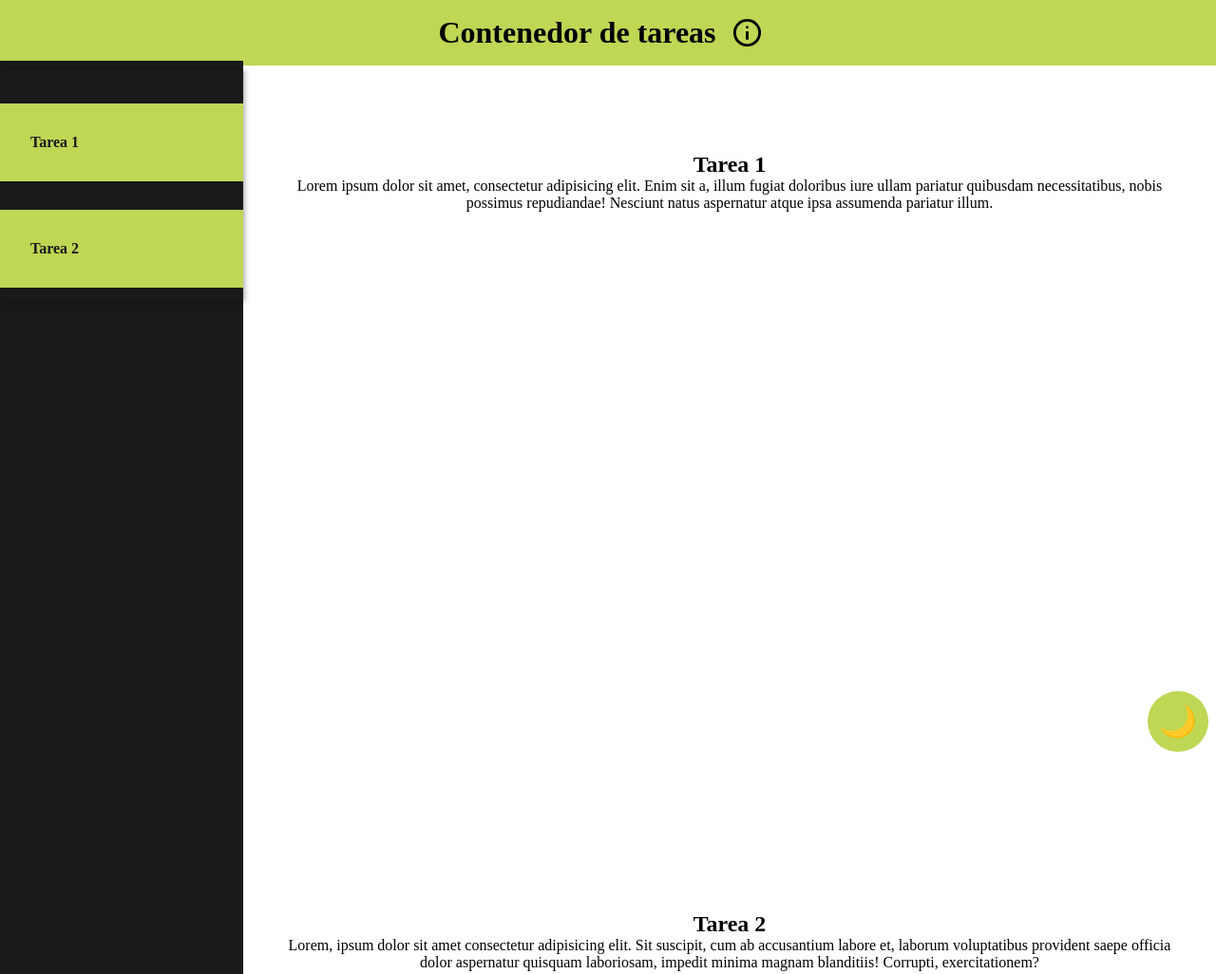
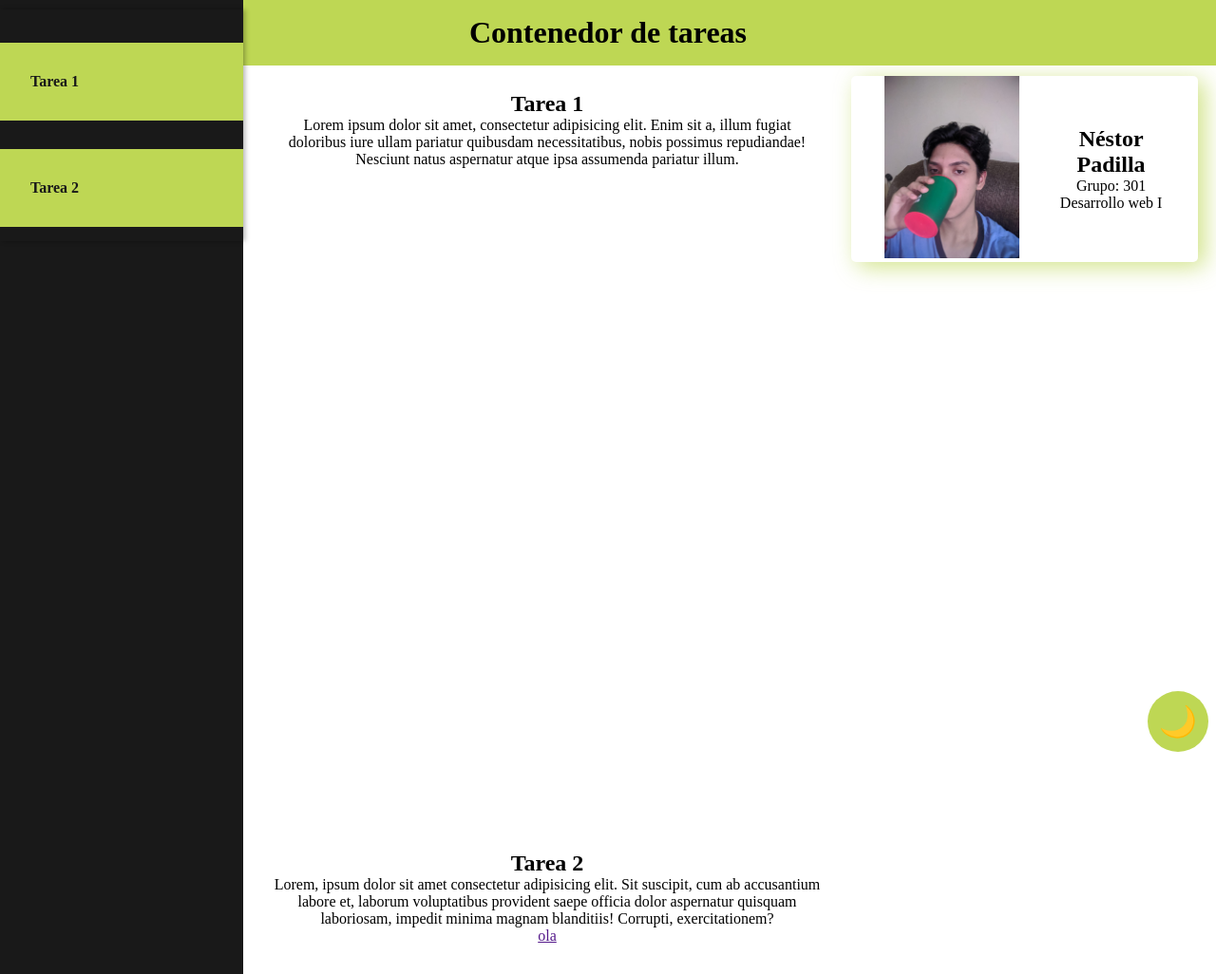
Before and after one commit to netor98/practicas-web, a website with bundled scripts: page public/index.html in a window 1280 px wide. Shown: the top 1026 px of the page at 95% size. Built offline with nearby package versions, Linux system fonts and the light colour scheme.

Commit message:
Practice 1 finished

```diff
--- a/public/index.html
+++ b/public/index.html
@@ -11,7 +11,6 @@
     <body>
         <header class="title" dark-theme>
             <h1>Contenedor de tareas</h1>
-            <img src="info_FILL0_wght400_GRAD0_opsz24.svg" />
         </header>
         <main>
             <div class="section" id="seccion1" data-scroll-spy>
@@ -24,13 +23,16 @@
             </div>
 
             <div class="section" id="seccion2" data-scroll-spy>
-                <h2>Tarea 2</h2>
-                <p>
-                    Lorem, ipsum dolor sit amet consectetur adipisicing elit. Sit suscipit, cum ab
-                    accusantium labore et, laborum voluptatibus provident saepe officia dolor
-                    aspernatur quisquam laboriosam, impedit minima magnam blanditiis! Corrupti,
-                    exercitationem?
-                </p>
+                <div>
+                    <h2>Tarea 2</h2>
+                    <p>
+                        Lorem, ipsum dolor sit amet consectetur adipisicing elit. Sit suscipit, cum
+                        ab accusantium labore et, laborum voluptatibus provident saepe officia dolor
+                        aspernatur quisquam laboriosam, impedit minima magnam blanditiis! Corrupti,
+                        exercitationem?
+                    </p>
+                    <a href="">ola</a>
+                </div>
             </div>
 
             <button class="panel-btn hamburger">
@@ -42,6 +44,19 @@
             <button class="theme-btn light-theme">🌙</button>
         </main>
 
+        <div class="modal-content">
+            <div class="modal-columns" dark-theme>
+                <div class="modal-column">
+                    <img src="foto.jpeg" id="foto" alt="Your Image" />
+                </div>
+                <div class="modal-column">
+                    <h2>Néstor Padilla</h2>
+                    <p>Grupo: 301</p>
+                    <p>Desarrollo web I</p>
+                </div>
+            </div>
+        </div>
+
         <aside class="panel">
             <nav class="menu">
                 <a href="#seccion1" data-scroll-spy>Tarea 1</a>
--- a/public/styles/responsive.css
+++ b/public/styles/responsive.css
@@ -2,17 +2,16 @@
     :root {
         --font-size: 16px;
         --main-color: rgb(190, 215, 84);
-        --main-modal-color: rgba(190, 215, 84);
         --container-width: 1200px;
         --panel-color: #191919;
     }
     body {
         display: grid;
-        grid-template-columns: 20% 80%;
-        grid-template-rows: 4rem auto;
+        grid-template-columns: 20% 50% 30%;
+        grid-template-rows: auto auto auto;
         grid-template-areas:
-            'header header'
-            'panel main';
+            'header header header'
+            'panel main modal';
     }
 
     main {
@@ -26,7 +25,6 @@
     .panel {
         grid-area: panel;
         position: sticky;
-        top: 4rem;
         opacity: 1;
         visibility: visible;
         transform: translate(0, 0);
@@ -60,4 +58,28 @@
         left: initial;
         right: 1vh;
     }
+
+    .modal-content {
+        margin: 5rem auto;
+        grid-area: modal;
+    }
+
+    .modal-columns {
+        display: flex;
+        width: 95%;
+        max-width: 600px;
+        box-shadow: 7px 5px 25px rgb(190, 215, 84, 0.7);
+        border-radius: 5px;
+        overflow: hidden;
+    }
+
+    .modal-column {
+        text-align: center;
+        flex: 1;
+        margin: auto 20px;
+    }
+
+    #foto {
+        width: 100%;
+    }
 }
--- a/public/styles/style.css
+++ b/public/styles/style.css
@@ -9,8 +9,6 @@
     --font-size: 16px;
     --main-color: rgb(190, 215, 84);
     --secondary-color: #191919;
-    --main-modal-color: rgba(190, 215, 84, 0.85);
-    --secondary-modal-color: rgba(227, 101, 28, 0.85);
     --container-width: 1200px;
 }
 
@@ -41,7 +39,7 @@ body {
     width: 100vw;
     padding: 1rem;
     text-align: center;
-    background-color: var(--main-modal-color);
+    background-color: var(--main-color);
 }
 
 img {
```
Also changed, not shown: public/foto.jpeg (added).
